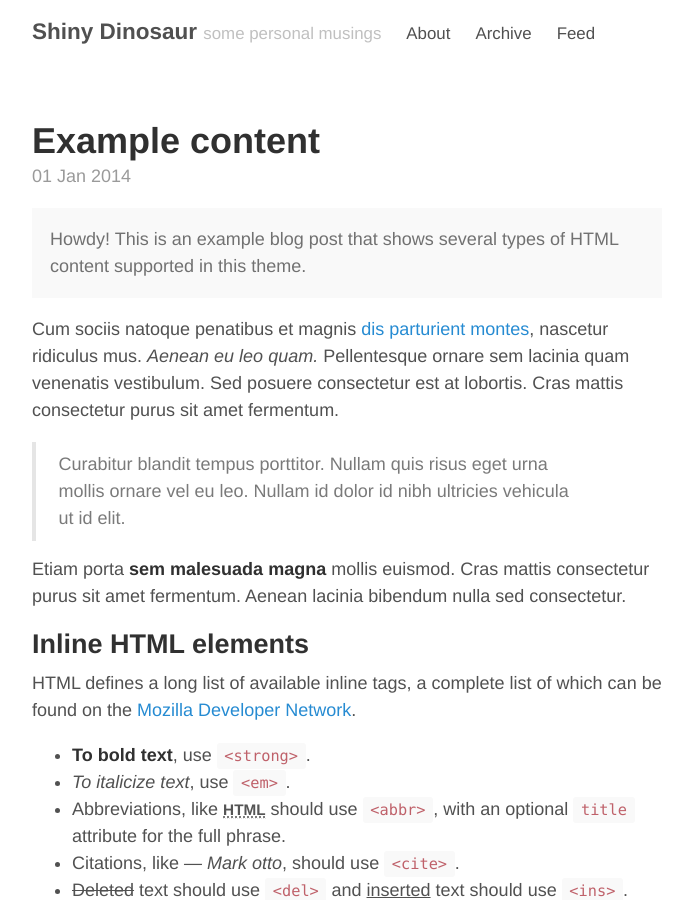
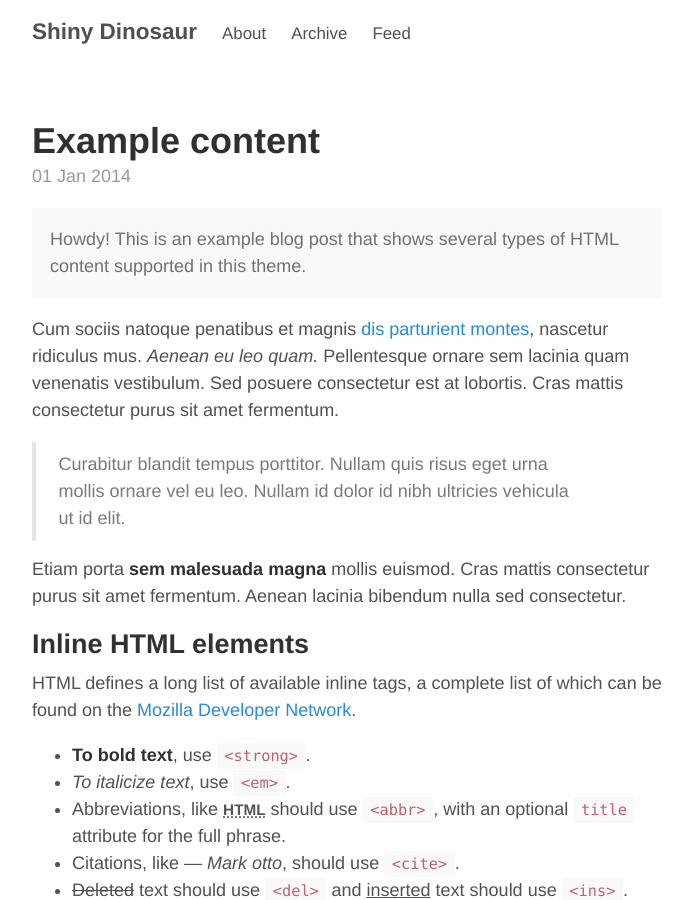
Before and after one commit to shinydinosaur/shinydinosaur.github.io, a Jekyll site: the page built from index.html, in a window 1280 px wide and 900 px high. Shown: the whole window, without its empty margins (293-985 px from the left). Built offline with Jekyll 4.4.1, drawn with Linux system fonts in a browser that asks for light colours; the list of posts is cut into pages by our own code.

Commit message:
Remove tagline from layouts

```diff
--- a/_layouts/default.html
+++ b/_layouts/default.html
@@ -9,7 +9,7 @@
       <header class="masthead">
         <h3 class="masthead-title">
           <a href="{{ site.baseurl }}/" title="Home">{{ site.title }}</a>
-          <small>{{ site.tagline }}</small>
+          <!--<small>{{ site.tagline }}</small>!-->
           	{% for page in site.pages_list %}
           &nbsp;&nbsp;&nbsp;<small><a href="{{ page[1]  }}">{{ page[0] }}</a></small>
           	{% endfor %}
```
